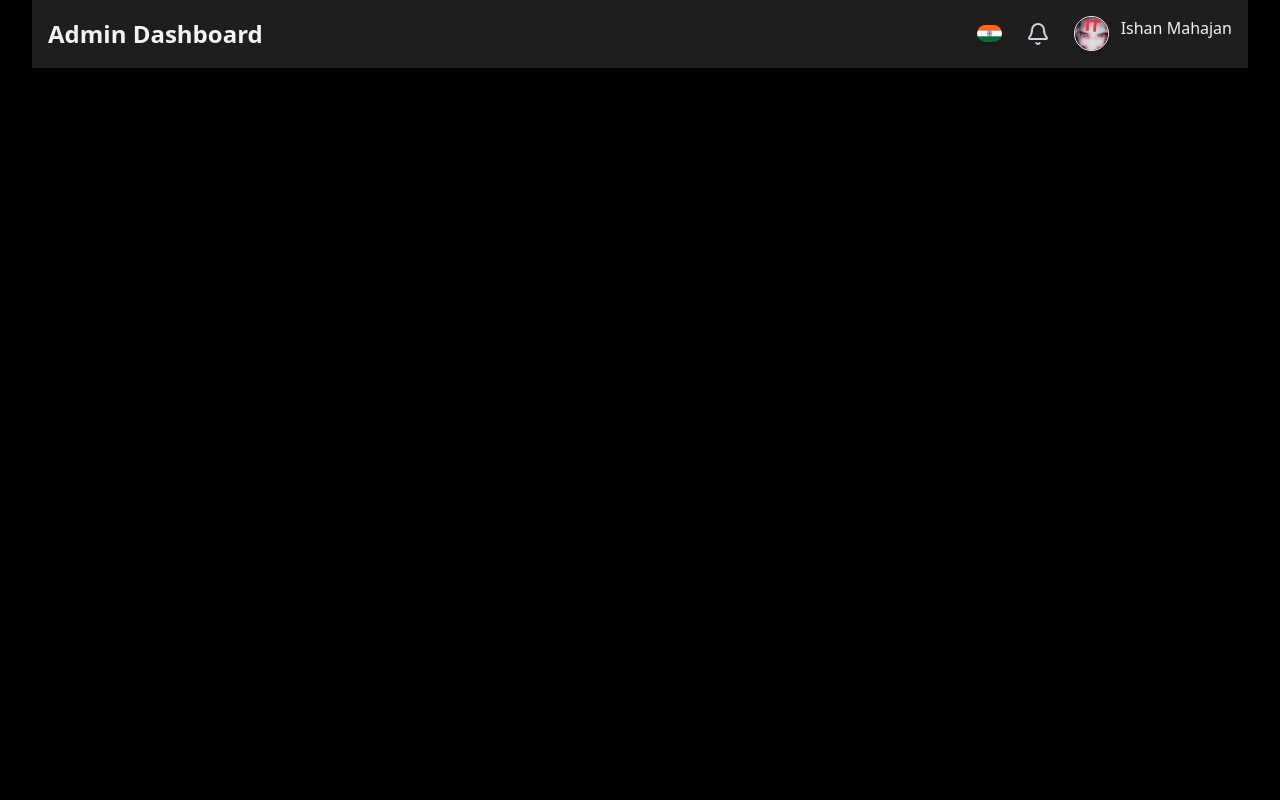
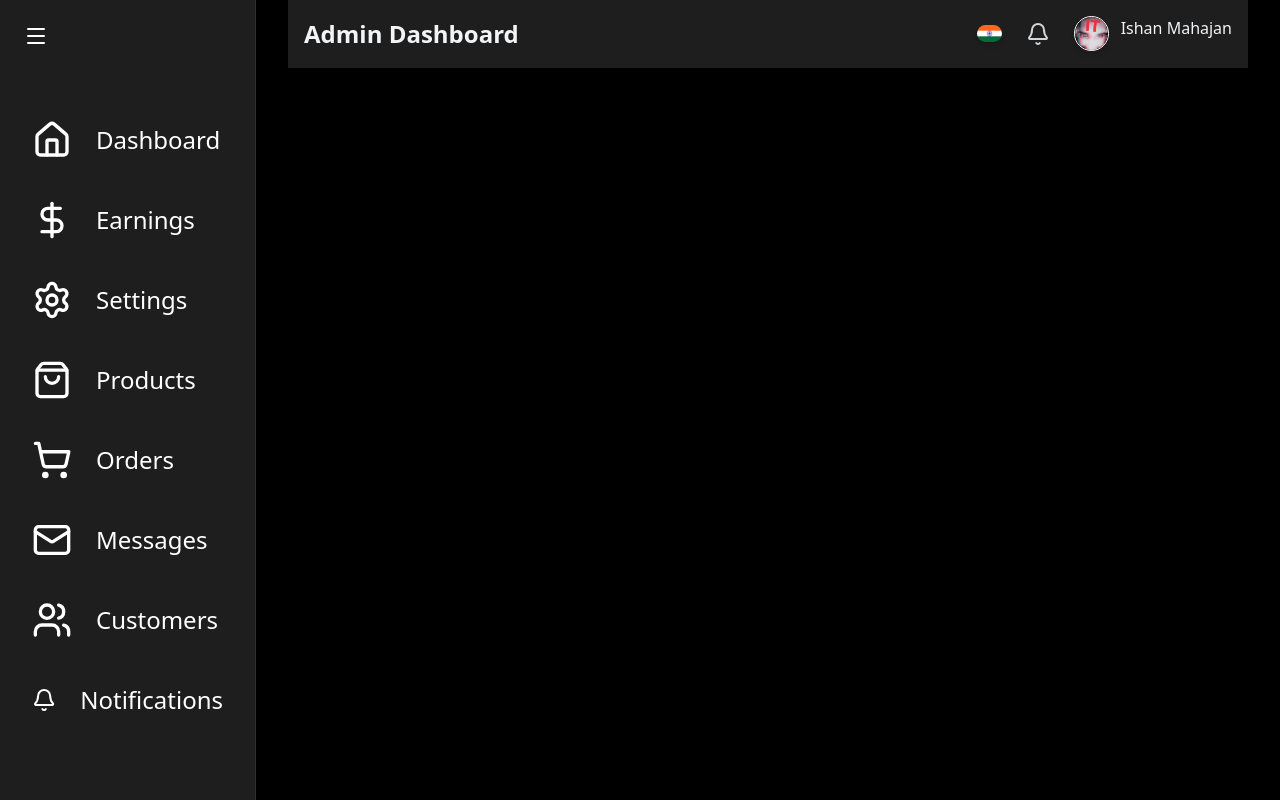
Before and after one commit to ishan65/admin-dashboard, a Next.js app: page / in a window 1280 px wide. Built offline with nearby package versions, Linux system fonts and the light colour scheme.

Commit message:
Design the NavBar

```diff
--- a/app/layout.tsx
+++ b/app/layout.tsx
@@ -2,6 +2,8 @@ import type { Metadata } from "next";
 import { Geist, Geist_Mono } from "next/font/google";
 import "./globals.css";
 import { Header } from "../components/Header";
+import Sidebar from "../components/Sidebar";
+
 const geistSans = Geist({
   variable: "--font-geist-sans",
   subsets: ["latin"],
@@ -27,10 +29,13 @@ export default function RootLayout({
       <body
         className={`${geistSans.variable} ${geistMono.variable} antialiased bg-black text-white`}
       >
-        <div className="flex flex-col flex-1 overflow-auto">
-          <div className="max-w-7xl mx-auto w-full">
-            <Header />
-            <main>{children}</main>
+        <div className="flex h-screen overflow-hidden">
+          <Sidebar />
+          <div className="flex flex-col flex-1 overflow-auto">
+            <div className="max-w-7xl mx-auto w-full">
+              <Header />
+              <main>{children}</main>
+            </div>
           </div>
         </div>
       </body>
--- /dev/null
+++ b/components/Sidebar.jsx
@@ -0,0 +1,81 @@
+"use client";
+
+import {
+  House,
+  DollarSign,
+  Info,
+  Mail,
+  Settings,
+  ShoppingBag,
+  Users,
+  Bell,
+  ShoppingCart,
+  Menu,
+} from "lucide-react";
+import React, { useState, useEffect } from "react";
+import Link from "next/link";
+import { usePathname } from "next/navigation";
+
+const ICONS = {
+  House,
+  DollarSign,
+  Settings,
+  ShoppingBag,
+  ShoppingCart,
+  Mail,
+  Users,
+  Bell,
+  Info,
+};
+
+const Sidebar = () => {
+  const [isSidebarOpen, setIsSidebarOpen] = useState(true);
+  const [SidebarItems, setSidebarItems] = useState([]);
+  const pathname = usePathname();
+  useEffect(() => {
+    fetch("/data/data.json")
+      .then((res) => res.json())
+      .then((data) => setSidebarItems(data.setSidebarItems));
+  }, []);
+
+  return (
+    <div
+      className={`relative z-10 transition-all duration-300 ease-in-out shrink-0 ${
+        isSidebarOpen ? "w-64" : "w-20"
+      }`}
+    >
+      <div className="h-full bg-[#1e1e1e] backdrop-blur-md p-4 flex flex-col border-r border-[#2f2f2f]">
+        <button
+          onClick={() => setIsSidebarOpen(!isSidebarOpen)}
+          className="p-2 mb-4 rounded-md hover:bg-[#2f2f2f] transition-colors max-w-fit cursor-pointer"
+        >
+          <Menu size={24}></Menu>
+        </button>
+        <nav className="mt-8 grow">
+          {SidebarItems.map((item) => {
+            const IconComponent = ICONS[item.icon];
+
+            return (
+              <Link key={item.name} href={item.href}>
+                <div
+                  className={`flex items-center p-4 text-sm font-medium rounded-lg hover:bg-[#2f2f2f] transition-colors mb-2 ${
+                    pathname === item.href ? "bg-[#2f2f2f]" : ""
+                  }`}
+                >
+                  <IconComponent className="w-10 size-10" />
+                  {isSidebarOpen && (
+                    <span className="ml-6 text-2xl whitespace-nowrap">
+                      {item.name}
+                    </span>
+                  )}
+                </div>
+              </Link>
+            );
+          })}
+        </nav>
+      </div>
+    </div>
+  );
+};
+
+export default Sidebar;
--- /dev/null
+++ b/public/data/data.json
@@ -0,0 +1,12 @@
+{
+  "setSidebarItems": [
+    { "name": "Dashboard", "href": "/Home", "icon": "House" },
+    { "name": "Earnings", "href": "/Earnings", "icon": "DollarSign" },
+    { "name": "Settings", "href": "/Settings", "icon": "Settings" },
+    { "name": "Products", "href": "/Products", "icon": "ShoppingBag" },
+    { "name": "Orders", "href": "/Orders", "icon": "ShoppingCart" },
+    { "name": "Messages", "href": "/Messages", "icon": "Mail" },
+    { "name": "Customers", "href": "/Customers", "icon": "Users" },
+    { "name": "Notifications", "href": "/Notifications", "icon": "Bell" }
+  ]
+}
```
